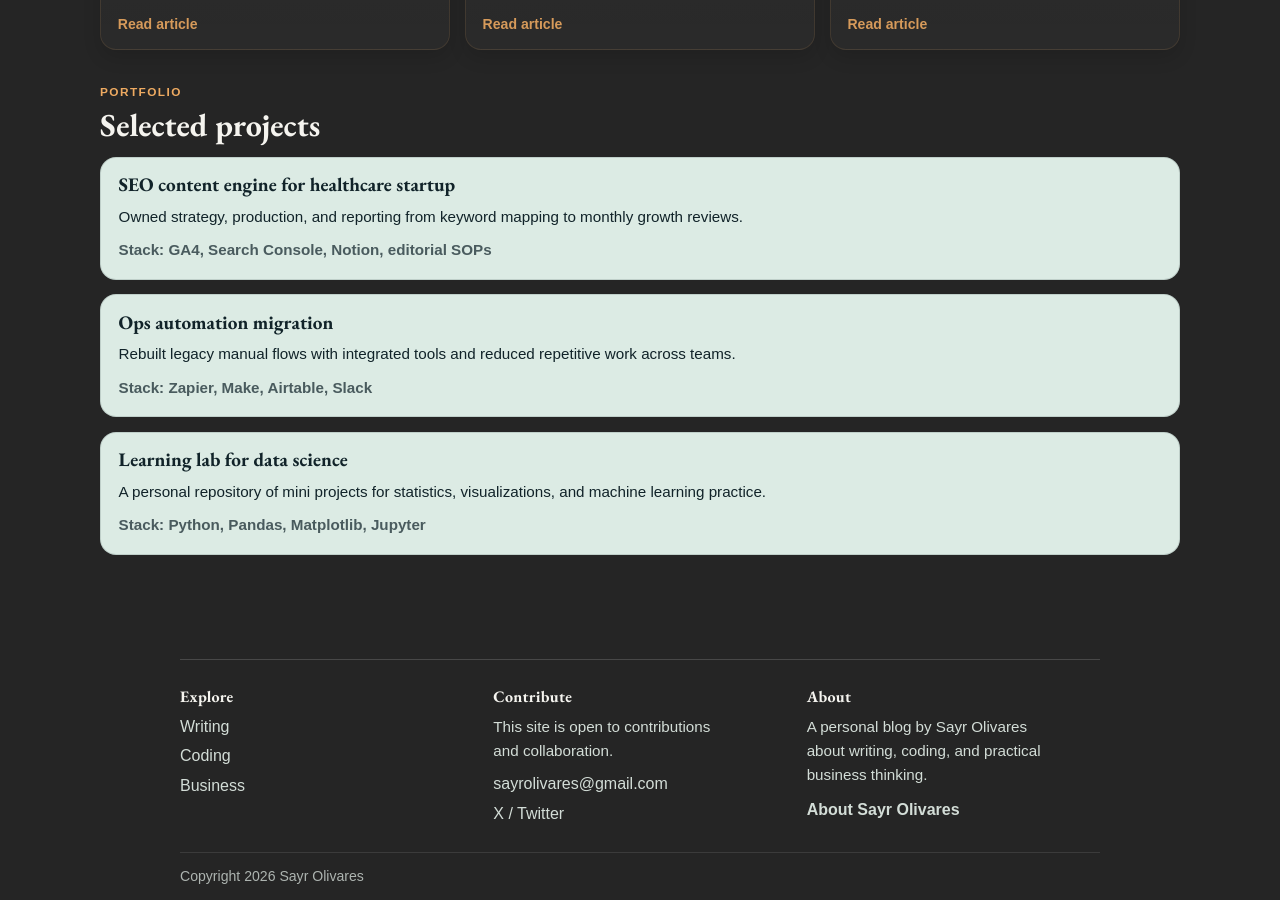
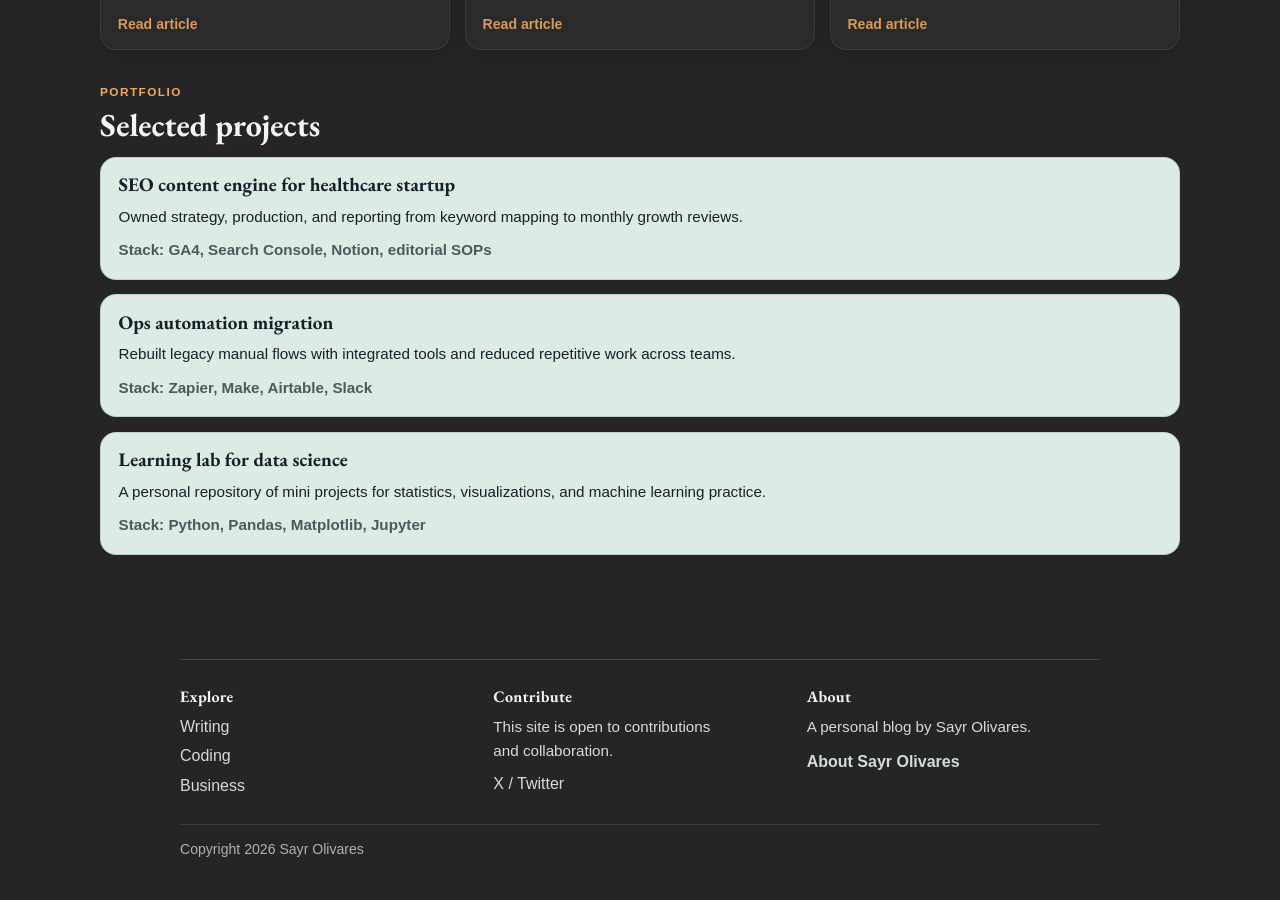
Before and after one commit to sayrolivares/sayrolivares.github.io, a Jekyll site: the page built from index.html, in a window 1280 px wide and 900 px high, scrolled down 740 px. Built offline with Jekyll 4.4.1, drawn with Linux system fonts in a browser that asks for light colours; some web fonts are replaced; after the commit the page ends 1613 px from its top, so only the background shows below that.

Commit message:
changed footer

```diff
--- a/_config.yml
+++ b/_config.yml
@@ -5,7 +5,6 @@ timezone: America/Bogota
 markdown: kramdown
 author:
   name: Sayr Olivares
-  email: sayrolivares@gmail.com
   twitter: sayrolivares
   github: sayrolivares
   linkedin: https://www.linkedin.com/in/sayrolivares
--- a/_includes/site_footer.html
+++ b/_includes/site_footer.html
@@ -17,14 +17,13 @@
                 <h3 class="site-footer__heading" id="footer-contribute">Contribute</h3>
                 <p class="site-footer__copy">This site is open to contributions and collaboration.</p>
                 <ul class="site-footer__list">
-                    <li><a href="mailto:{{ site.author.email }}">{{ site.author.email }}</a></li>
                     <li><a href="https://x.com/{{ site.author.twitter }}" target="_blank" rel="noopener">X / Twitter</a></li>
                 </ul>
             </section>
 
             <section class="site-footer__column" aria-labelledby="footer-about">
                 <h3 class="site-footer__heading" id="footer-about">About</h3>
-                <p class="site-footer__copy">A personal blog by Sayr Olivares about writing, coding, and practical business thinking.</p>
+                <p class="site-footer__copy">A personal blog by Sayr Olivares.</p>
                 <a class="site-footer__utility" href="{{ '/author/sayr-olivares.html' | relative_url }}">About Sayr Olivares</a>
             </section>
         </div>
```
